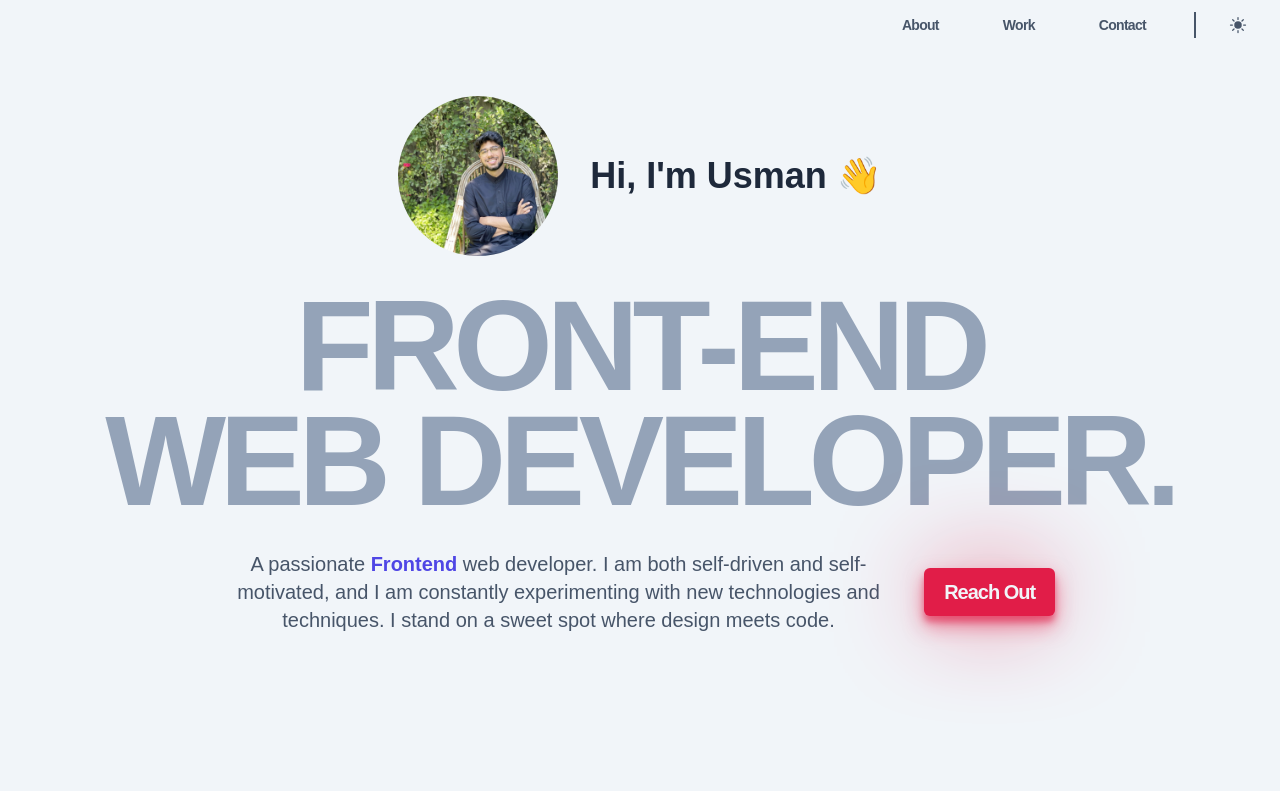
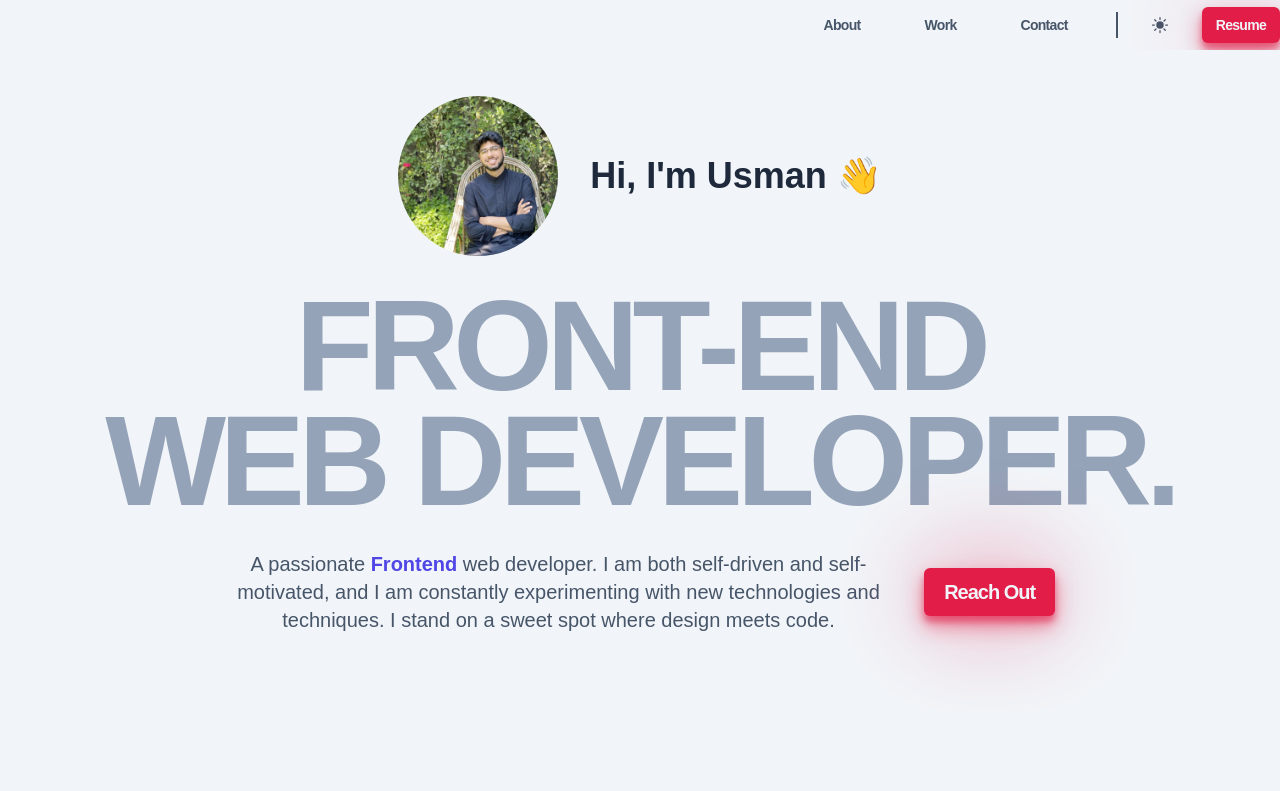
Before and after one commit to usmanrangrez/MY-PORTFOLIO, a website built with Vite: page index.html in a window 1280 px wide. Shown: the top 791 px of the page. Built offline with nearby package versions, Linux system fonts and the light colour scheme; a web font is replaced by a local one.

Commit message:
Update index.html

```diff
--- a/index.html
+++ b/index.html
@@ -43,7 +43,9 @@
           </button>
         </li>
         <li>
-
+          <a class="header__resume btn"
+            href="https://drive.google.com/file/d/1puowaf4I47tDklvXwfah-DlBRCqEMCdW/view?usp=sharing"
+            target="_blank">Resume</a>
         </li>
       </ul>
       <button class="header__bars">
```
